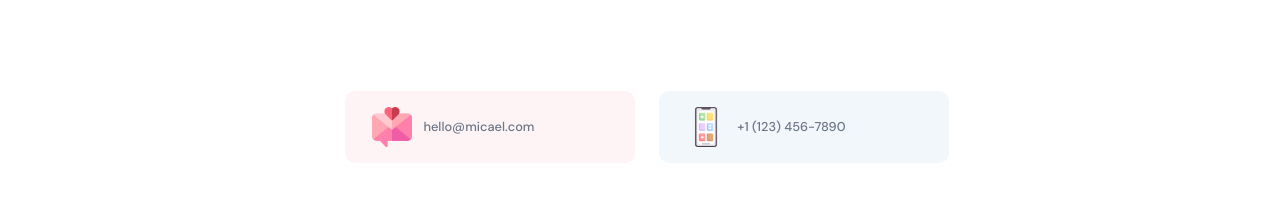
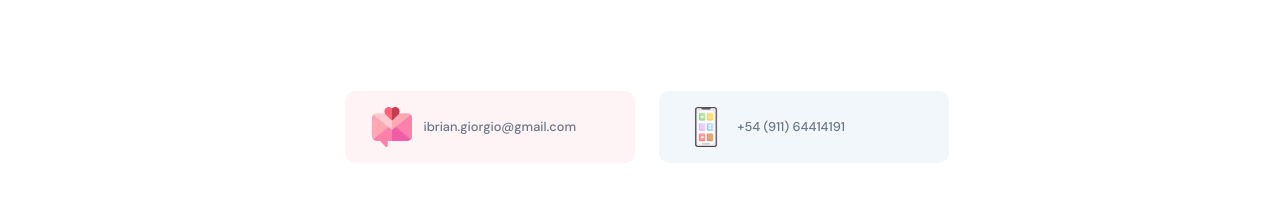
Before and after one commit to ibrian91/portfolio, a React (Create React App) app in the folder frontend_react/: page / in a window 1280 px wide. Shown: the part 2047-2254 px from the top of the page. Built offline with nearby package versions, Linux system fonts and the light colour scheme; no server answers.

Commit message:
se modifica mail y telefono

```diff
--- a/frontend_react/src/container/Footer/Footer.jsx
+++ b/frontend_react/src/container/Footer/Footer.jsx
@@ -47,14 +47,14 @@ const Footer = () => {
       <div className="app__footer-cards">
         <div className="app__footer-card ">
           <img src={images.email} alt="email" />
-          <a href="mailto:hello@micael.com" className="p-text">
-            hello@micael.com
+          <a href="mailto:ibrian.giorgio@gmail.com" className="p-text">
+            ibrian.giorgio@gmail.com
           </a>
         </div>
         <div className="app__footer-card">
           <img src={images.mobile} alt="phone" />
           <a href="tel:+1 (123) 456-7890" className="p-text">
-            +1 (123) 456-7890
+            +54 (911) 64414191
           </a>
         </div>
       </div>
```
